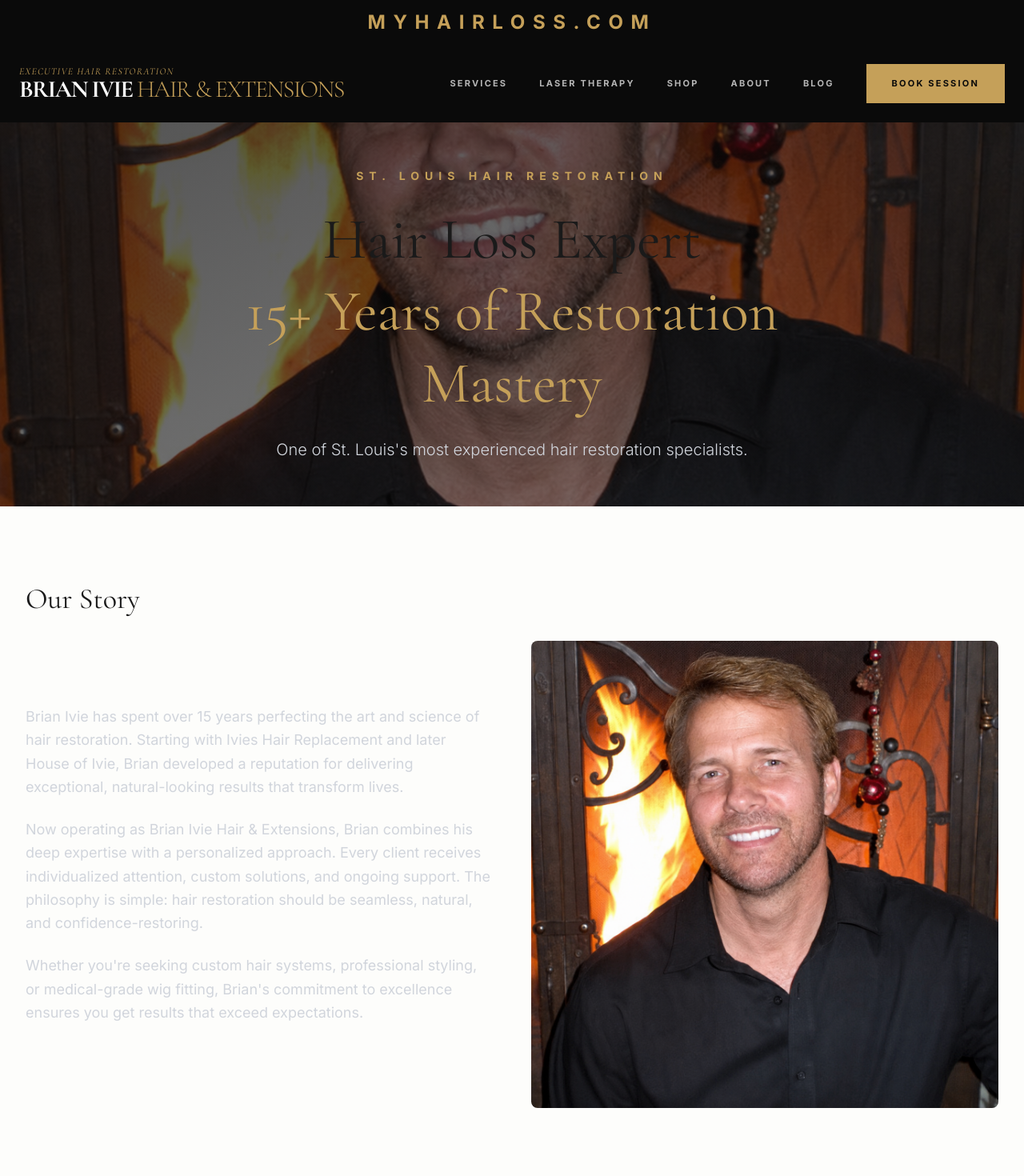
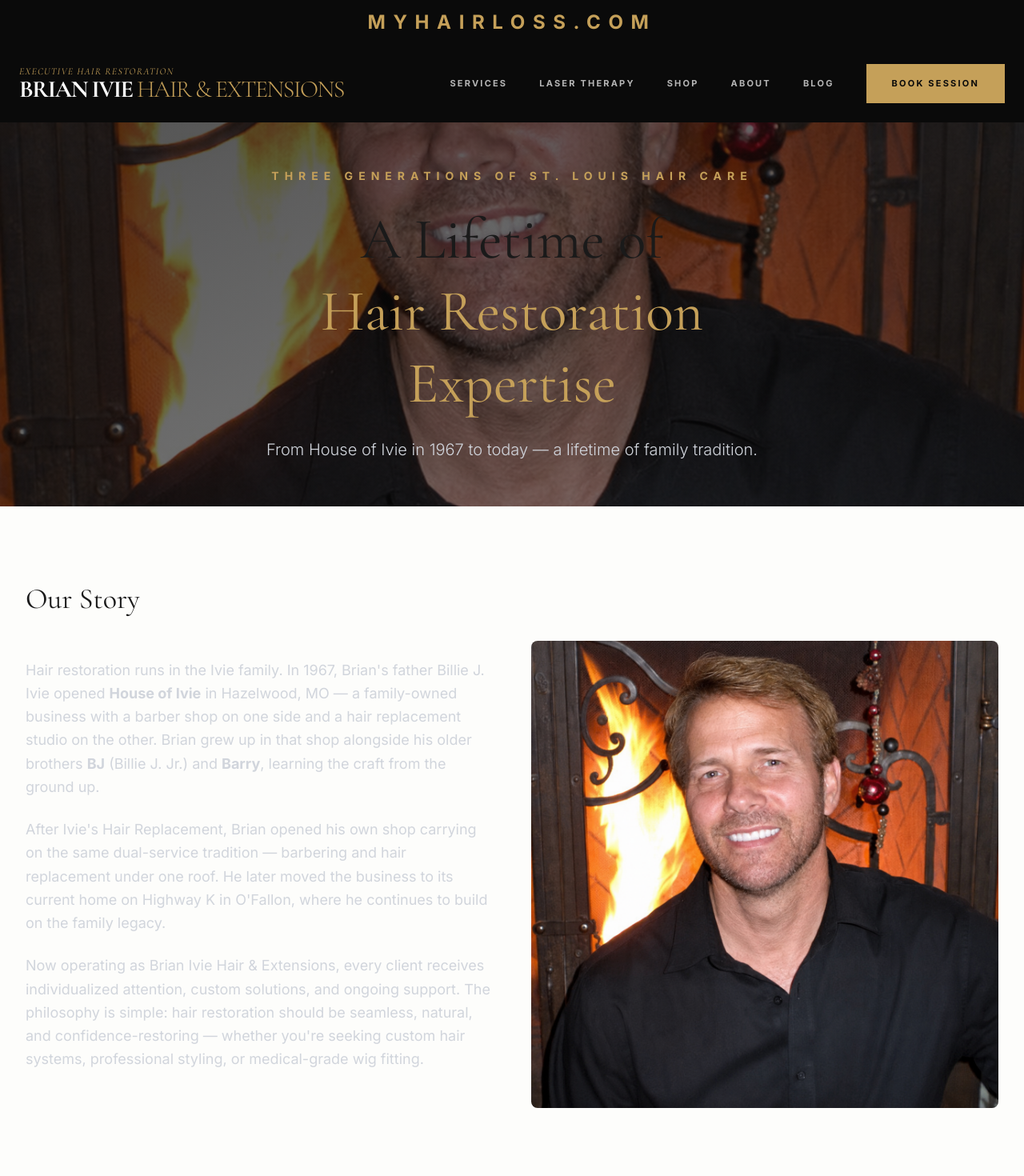
Before and after one commit to geekhaus314/myhairloss-stl, a Next.js app: page /about in a window 1280 px wide. Shown: the top 1470 px of the page at 80% size. Built offline with nearby package versions, Linux system fonts and the light colour scheme.

Commit message:
Updated About page with family history, removed old secrets

```diff
--- a/opencode.json
+++ b/opencode.json
@@ -2,12 +2,7 @@
   "$schema": "https://opencode.ai/config.json",
   "username": "geekhaus314",
   "model": "deepseek-v4-flash-free",
-  "mcp": {
-    "cloudflare": {
-      "type": "http",
-      "url": "https://mcp.cloudflare.com/mcp"
-    }
-  },
+  "mcp": {},
   "permission": {
     "bash": {
       "git *": "allow",
--- a/package.json
+++ b/package.json
@@ -24,7 +24,8 @@
     "remark-parse": "^11.0.0",
     "remark-rehype": "^11.1.2",
     "rss": "^1.2.2",
-    "unified": "^11.0.4"
+    "unified": "^11.0.4",
+    "wrangler": "^4.113.0"
   },
   "devDependencies": {
     "autoprefixer": "^10.5.0",
--- a/pages/about.js
+++ b/pages/about.js
@@ -8,16 +8,16 @@
     <Layout dark={true}>
       <Head>
         <title>About Brian Ivie | St. Louis Hair Restoration Specialist</title>
-        <meta name="description" content="Meet Brian Ivie — 15+ years of hair restoration expertise in St. Louis. Custom hair systems, laser therapy, extensions, and physician partnerships." />
+        <meta name="description" content="Meet Brian Ivie — a lifetime of hair restoration expertise spanning three generations in St. Louis. Custom hair systems, laser therapy, extensions, and physician partnerships." />
         <link rel="canonical" href={`${SITE_URL}/about`} />
         <meta property="og:type" content="profile" />
         <meta property="og:title" content="About Brian Ivie | Hair Restoration Specialist" />
-        <meta property="og:description" content="15+ years of hair restoration expertise in St. Louis. Custom hair systems, laser therapy, and compassionate care." />
+        <meta property="og:description" content="A lifetime of hair restoration expertise spanning three generations in St. Louis. Custom hair systems, laser therapy, and compassionate care." />
         <meta property="og:url" content={`${SITE_URL}/about`} />
         <meta property="og:image" content={DEFAULT_OG_IMAGE} />
         <meta name="twitter:card" content="summary_large_image" />
         <meta name="twitter:title" content="About Brian Ivie | Hair Restoration Specialist" />
-        <meta name="twitter:description" content="15+ years of hair restoration expertise in St. Louis." />
+        <meta name="twitter:description" content="A lifetime of hair restoration expertise spanning three generations in St. Louis." />
         <meta name="twitter:image" content={DEFAULT_OG_IMAGE} />
       </Head>
 
@@ -30,13 +30,13 @@
         />
         <div className="absolute inset-0 bg-gradient-to-br from-[#0a0a0a]/70 to-[#0a0a0a]/50 z-1" />
         <div className="relative z-2 text-center max-w-3xl px-8">
-          <p className="text-[#c5a059] text-sm uppercase tracking-[0.5em] mb-6 font-bold">St. Louis Hair Restoration</p>
+          <p className="text-[#c5a059] text-sm uppercase tracking-[0.5em] mb-6 font-bold">Three Generations of St. Louis Hair Care</p>
           <h1 className="text-5xl md:text-7xl font-serif mb-6 leading-tight">
-            Hair Loss Expert<br />
-            <span className="text-[#c5a059]">15+ Years of Restoration Mastery</span>
+            A Lifetime of<br />
+            <span className="text-[#c5a059]">Hair Restoration Expertise</span>
           </h1>
           <p className="text-xl text-gray-300 font-light">
-            One of St. Louis&apos;s most experienced hair restoration specialists.
+            From House of Ivie in 1967 to today — a lifetime of family tradition.
           </p>
         </div>
       </section>
@@ -48,13 +48,13 @@
           <div className="grid grid-cols-1 md:grid-cols-2 gap-12 items-center">
             <div>
               <p className="mb-6 text-gray-300 leading-relaxed text-lg">
-                Brian Ivie has spent over 15 years perfecting the art and science of hair restoration. Starting with Ivies Hair Replacement and later House of Ivie, Brian developed a reputation for delivering exceptional, natural-looking results that transform lives.
+                Hair restoration runs in the Ivie family.                 In 1967, Brian&apos;s father Billie J. Ivie opened <strong>House of Ivie</strong> in Hazelwood, MO — a family-owned business with a barber shop on one side and a hair replacement studio on the other. Brian grew up in that shop alongside his older brothers <strong>BJ</strong> (Billie J. Jr.) and <strong>Barry</strong>, learning the craft from the ground up.
               </p>
               <p className="mb-6 text-gray-300 leading-relaxed text-lg">
-                Now operating as Brian Ivie Hair &amp; Extensions, Brian combines his deep expertise with a personalized approach. Every client receives individualized attention, custom solutions, and ongoing support. The philosophy is simple: hair restoration should be seamless, natural, and confidence-restoring.
+                After Ivie&apos;s Hair Replacement, Brian opened his own shop carrying on the same dual-service tradition — barbering and hair replacement under one roof. He later moved the business to its current home on Highway K in O&apos;Fallon, where he continues to build on the family legacy.
               </p>
               <p className="mb-6 text-gray-300 leading-relaxed text-lg">
-                Whether you&apos;re seeking custom hair systems, professional styling, or medical-grade wig fitting, Brian&apos;s commitment to excellence ensures you get results that exceed expectations.
+                Now operating as Brian Ivie Hair &amp; Extensions, every client receives individualized attention, custom solutions, and ongoing support. The philosophy is simple: hair restoration should be seamless, natural, and confidence-restoring — whether you&apos;re seeking custom hair systems, professional styling, or medical-grade wig fitting.
               </p>
             </div>
             <img src="/images/about-brian.jpg" alt="Brian Ivie" className="rounded-lg w-full h-auto" />
```
Also changed, not shown: 2 other files (tests, documents, lock files or other folders).
